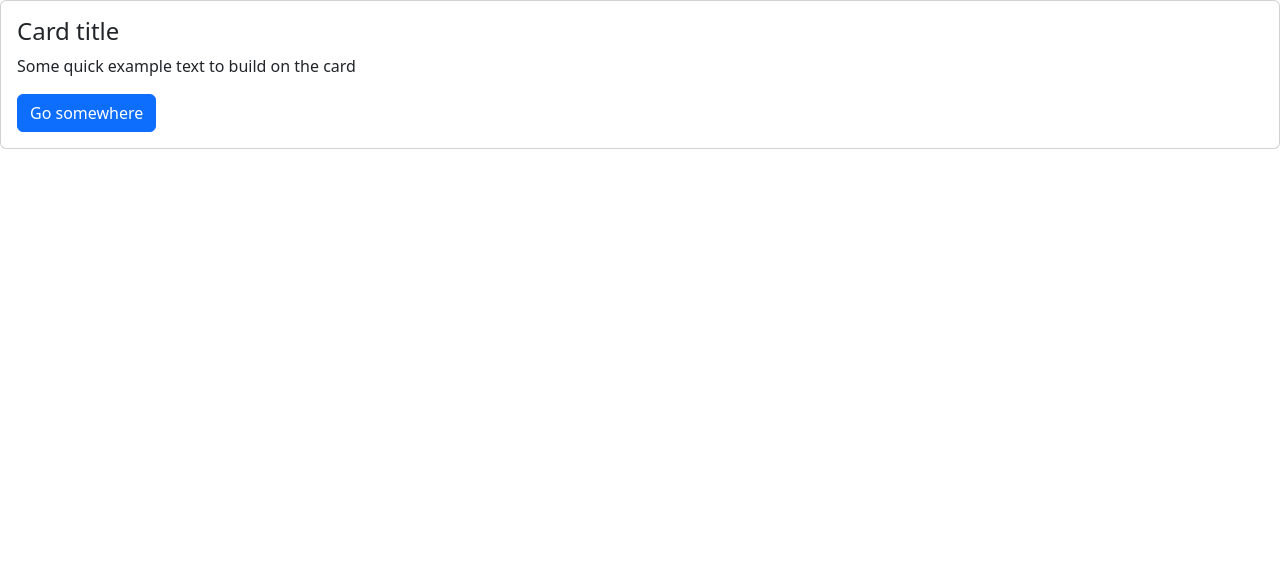
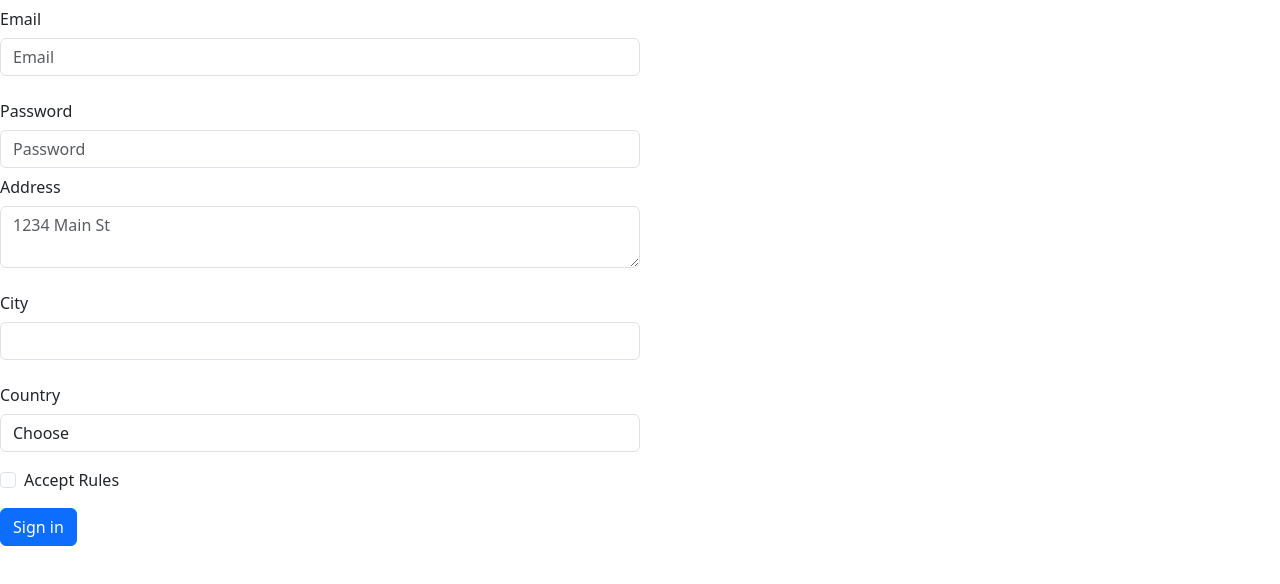
Before and after one commit to AntonEremeenko/react-hw, a React (Vite) app: page / in a window 1280 px wide. Shown: the top 584 px of the page. Built offline with nearby package versions, Linux system fonts and the light colour scheme.

Commit message:
hw_86 completed

```diff
--- a/src/App.jsx
+++ b/src/App.jsx
@@ -1,10 +1,10 @@
 import React from 'react'
-import Card from "./components/Card.jsx";
+import MyForm from "./components/MyForm.jsx";
 
 
 class App extends React.Component {
     render() {
-        return<Card/>
+        return<MyForm/>
     }
 }
 
--- a/src/components/Card.jsx
+++ /dev/null
@@ -1,16 +0,0 @@
-import React from "react";
-
-class Card extends React.Component {
-    render() {
-        return (
-            <div className="card">
-                <div className="card-body">
-                    <h4 className="card-title">Card title</h4>
-                    <p className="card-text">Some quick example text to build on the card</p>
-                    <button type="button" className="btn btn-primary">Go somewhere</button>
-                </div>
-            </div>
-        )
-    }
-}
-export default Card
--- /dev/null
+++ b/src/components/MyForm.jsx
@@ -0,0 +1,100 @@
+import React from 'react';
+
+class MyForm extends React.Component {
+    constructor(props) {
+        super(props);
+        this.state = {
+            email: '',
+            password: '',
+            address: '',
+            city: '',
+            country: '',
+            acceptRules: false,
+            submitted: false,
+        };
+    }
+
+    handleChange = (e) => {
+        const { name, value, type, checked } = e.target;
+        this.setState({
+            [name]: type === 'checkbox' ? checked : value,
+        });
+    }
+
+    handleSubmit = (e) => {
+        e.preventDefault();
+        this.setState({ submitted: true });
+    }
+
+    handleBack = () => {
+        this.setState({ submitted: false });
+    }
+
+    render() {
+        const { email, password, address, city, country, acceptRules, submitted } = this.state;
+
+        if (submitted) {
+            const sortedEntries = Object.entries(this.state)
+                .filter(([key]) => key !== 'submitted')
+                .map(([key, value]) => [key, value.toString()])
+                .sort((a, b) => a[0].localeCompare(b[0]));
+
+            return (
+                <div>
+                    <button type="button" className="btn btn-primary" onClick={this.handleBack}>Back</button>
+                    <table className="table">
+                        <tbody>
+                        {sortedEntries.map(([key, value]) => (
+                            <tr key={key}>
+                                <td>{key}</td>
+                                <td>{value}</td>
+                            </tr>
+                        ))}
+                        </tbody>
+                    </table>
+                </div>
+            );
+        }
+
+        return (
+            <form name="myForm" onSubmit={this.handleSubmit}>
+                <div className="col-md-6 mb-3">
+                    <label htmlFor="email" className="col-form-label">Email</label>
+                    <input type="email" name="email" className="form-control" id="email" placeholder="Email" value={email} onChange={this.handleChange} />
+                </div>
+                <div className="form-group col-md-6">
+                    <label htmlFor="password" className="col-form-label">Password</label>
+                    <input type="password" name="password" className="form-control" id="password" placeholder="Password" value={password} onChange={this.handleChange} />
+                </div>
+                <div className="col-md-6 mb-3">
+                    <label htmlFor="address" className="col-form-label">Address</label>
+                    <textarea className="form-control" name="address" id="address" placeholder="1234 Main St" value={address} onChange={this.handleChange}></textarea>
+                </div>
+                <div className="col-md-6 mb-3">
+                    <label htmlFor="city" className="col-form-label">City</label>
+                    <input type="text" className="form-control" name="city" id="city" value={city} onChange={this.handleChange} />
+                </div>
+                <div className="col-md-6 mb-3">
+                    <label htmlFor="country" className="col-form-label">Country</label>
+                    <select id="country" name="country" className="form-control" value={country} onChange={this.handleChange}>
+                        <option>Choose</option>
+                        <option value="argentina">Argentina</option>
+                        <option value="russia">Russia</option>
+                        <option value="china">China</option>
+                    </select>
+                </div>
+                <div className="col-md-6 mb-3">
+                    <div className="form-check">
+                        <label className="form-check-label" htmlFor="rules">
+                            <input id="rules" type="checkbox" name="acceptRules" className="form-check-input" checked={acceptRules} onChange={this.handleChange} />
+                            Accept Rules
+                        </label>
+                    </div>
+                </div>
+                <button type="submit" className="btn btn-primary">Sign in</button>
+            </form>
+        );
+    }
+}
+
+export default MyForm;
```
Also changed, not shown: 1 other file (tests, documents, lock files or other folders).
